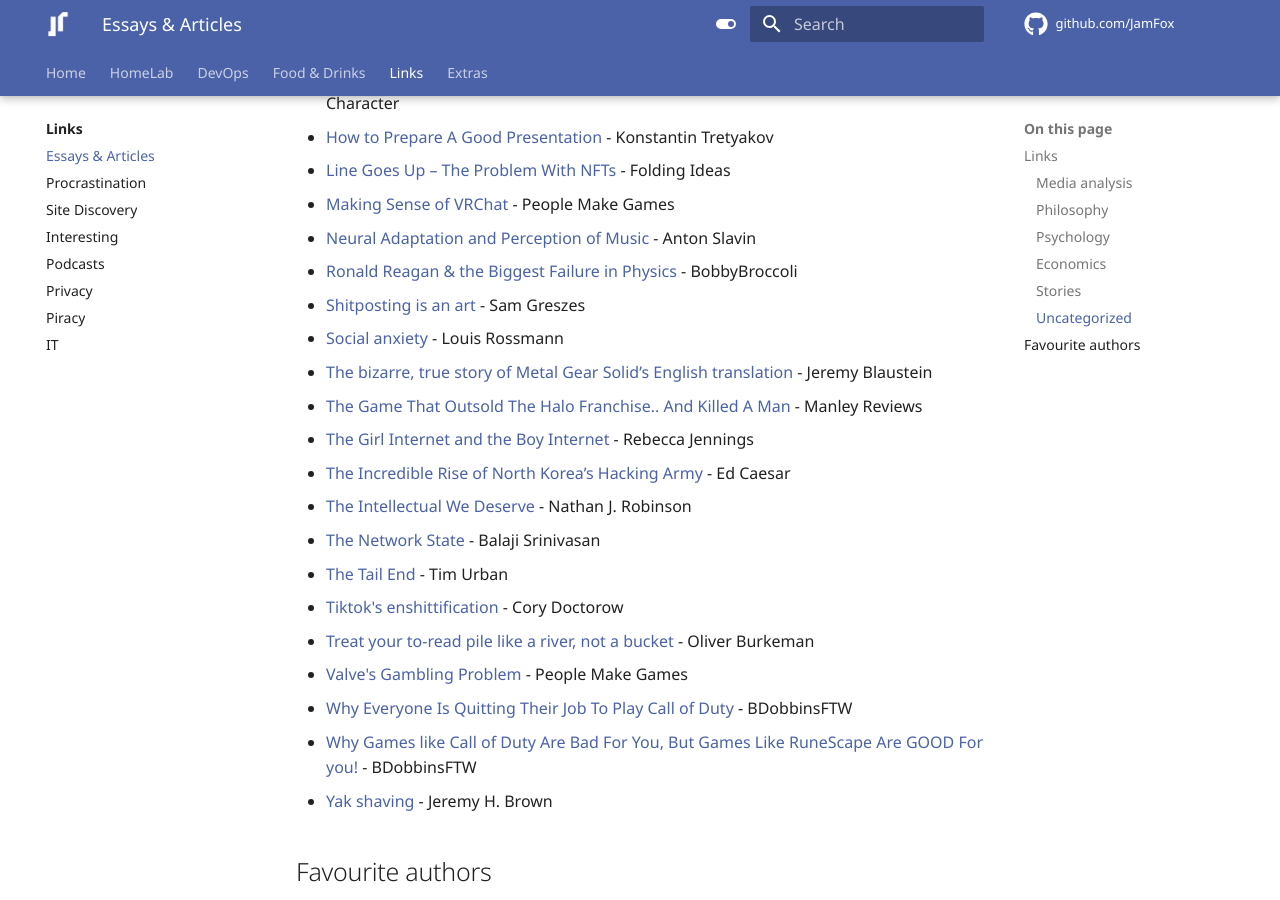
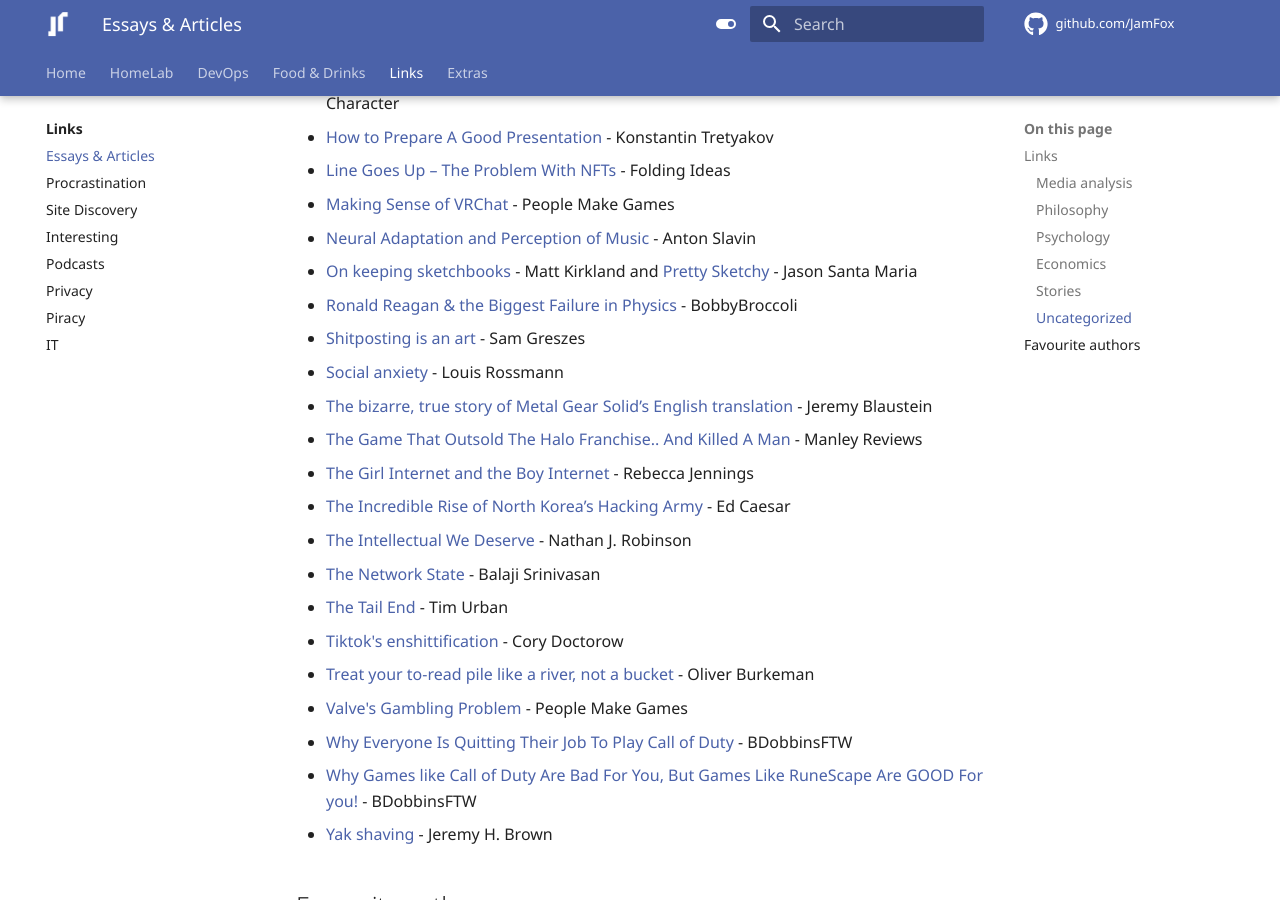
Before and after one commit to JamFox/docs.jamfox.dev, an MkDocs documentation site: the page built from docs/content/links/essays.md, in a window 1280 px wide and 900 px high, scrolled down 2223 px. Built offline with MkDocs 1.6.1 and Material for MkDocs 9.7.7, drawn with Linux system fonts in a browser that asks for light colours; comment, search, counter and statistics services are not loaded.

Commit message:
add sketchbook stuff

```diff
--- a/docs/content/links/essays.md
+++ b/docs/content/links/essays.md
@@ -71,6 +71,7 @@ title: "Essays & Articles"
 - [Line Goes Up – The Problem With NFTs](https://youtu.be/YQ_xWvX1n9g) - Folding Ideas
 - [Making Sense of VRChat](https://youtu.be/4PHT-zBxKQQ) - People Make Games
 - [Neural Adaptation and Perception of Music](https://blog.slavin.ee/posts/neural-adaptation-and-perception-of-music/) - Anton Slavin
+- [On keeping sketchbooks](https://attainablefelicity.mattkirkland.com/20230822/Sketchbooks.html) - Matt Kirkland and [Pretty Sketchy](https://v4.jasonsantamaria.com/articles/pretty-sketchy/) - Jason Santa Maria
 - [Ronald Reagan & the Biggest Failure in Physics](https://youtu.be/ivVzGpznw1U) - BobbyBroccoli
 - [Shitposting is an art](https://www.polygon.com/2018/12/17/18142124/shitposting-memes-dada-art-history) -  Sam Greszes
 - [Social anxiety](https://www.youtube.com/watch?v=W9AHCymAbyg) - Louis Rossmann
```
Also changed, not shown: docs/content/links/sites.md (+1 -0 lines).
